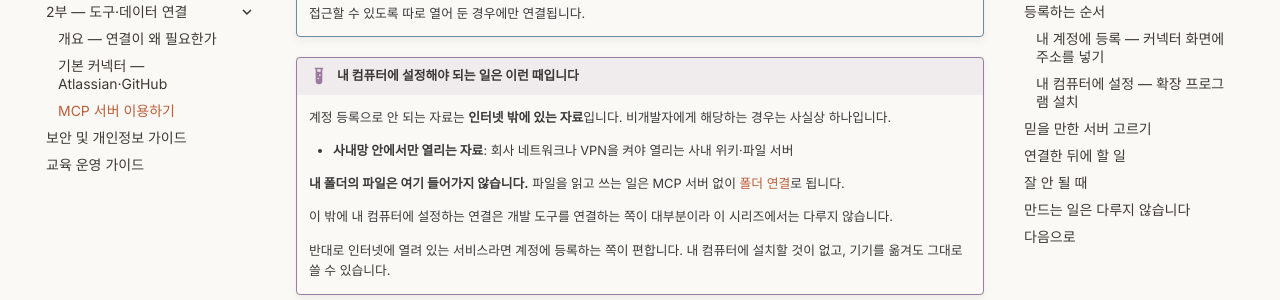
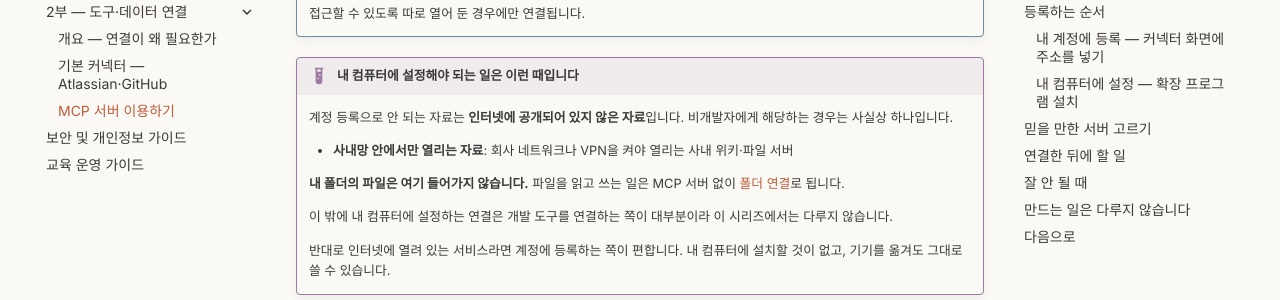
Before and after one commit to scroogy-dev/ai-onboarding, an MkDocs documentation site: the page built from docs/connect/mcp-servers.md, in a window 1280 px wide and 900 px high, scrolled down 3123 px. Shown: the part 150-450 px from the top of the window. Built offline with MkDocs 1.6.1 and Material for MkDocs 9.7.7, drawn with Linux system fonts in a browser that asks for light colours.

Commit message:
docs: 「인터넷 밖에 있는 자료」를 「인터넷에 공개되어 있지 않은 자료」로 (#49)

```diff
--- a/docs/connect/mcp-servers.md
+++ b/docs/connect/mcp-servers.md
@@ -135,7 +135,7 @@ flowchart LR
     커넥터 화면에 사내 주소를 직접 넣는 방식은 대개 되지 않습니다. 그쪽은 Anthropic 쪽에서 접속하므로, 회사가 인터넷에서 접근할 수 있도록 따로 열어 둔 경우에만 연결됩니다.
 
 !!! example "내 컴퓨터에 설정해야 되는 일은 이런 때입니다"
-    계정 등록으로 안 되는 자료는 **인터넷 밖에 있는 자료**입니다. 비개발자에게 해당하는 경우는 사실상 하나입니다.
+    계정 등록으로 안 되는 자료는 **인터넷에 공개되어 있지 않은 자료**입니다. 비개발자에게 해당하는 경우는 사실상 하나입니다.
 
     - **사내망 안에서만 열리는 자료**: 회사 네트워크나 VPN을 켜야 열리는 사내 위키·파일 서버
 
```
